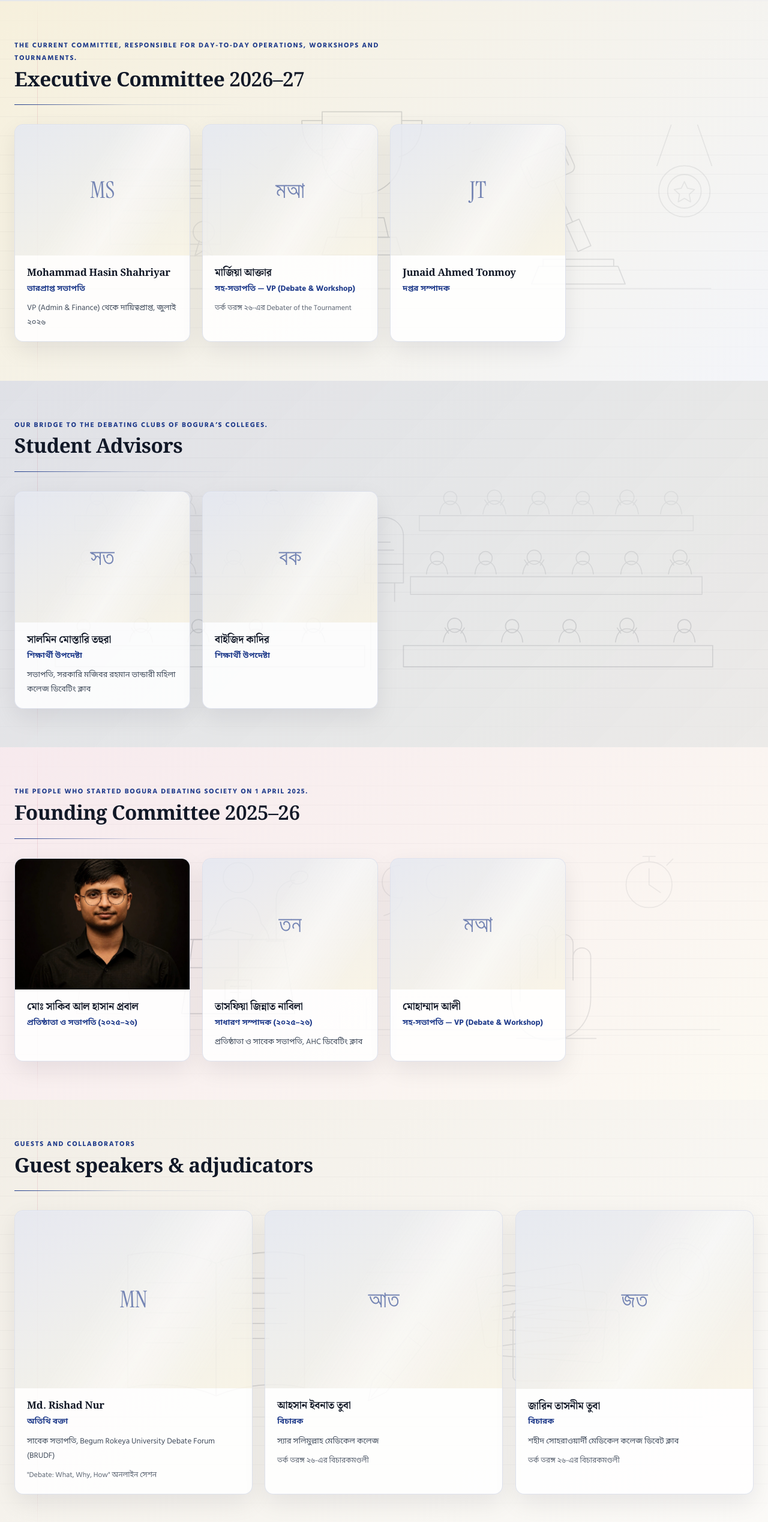
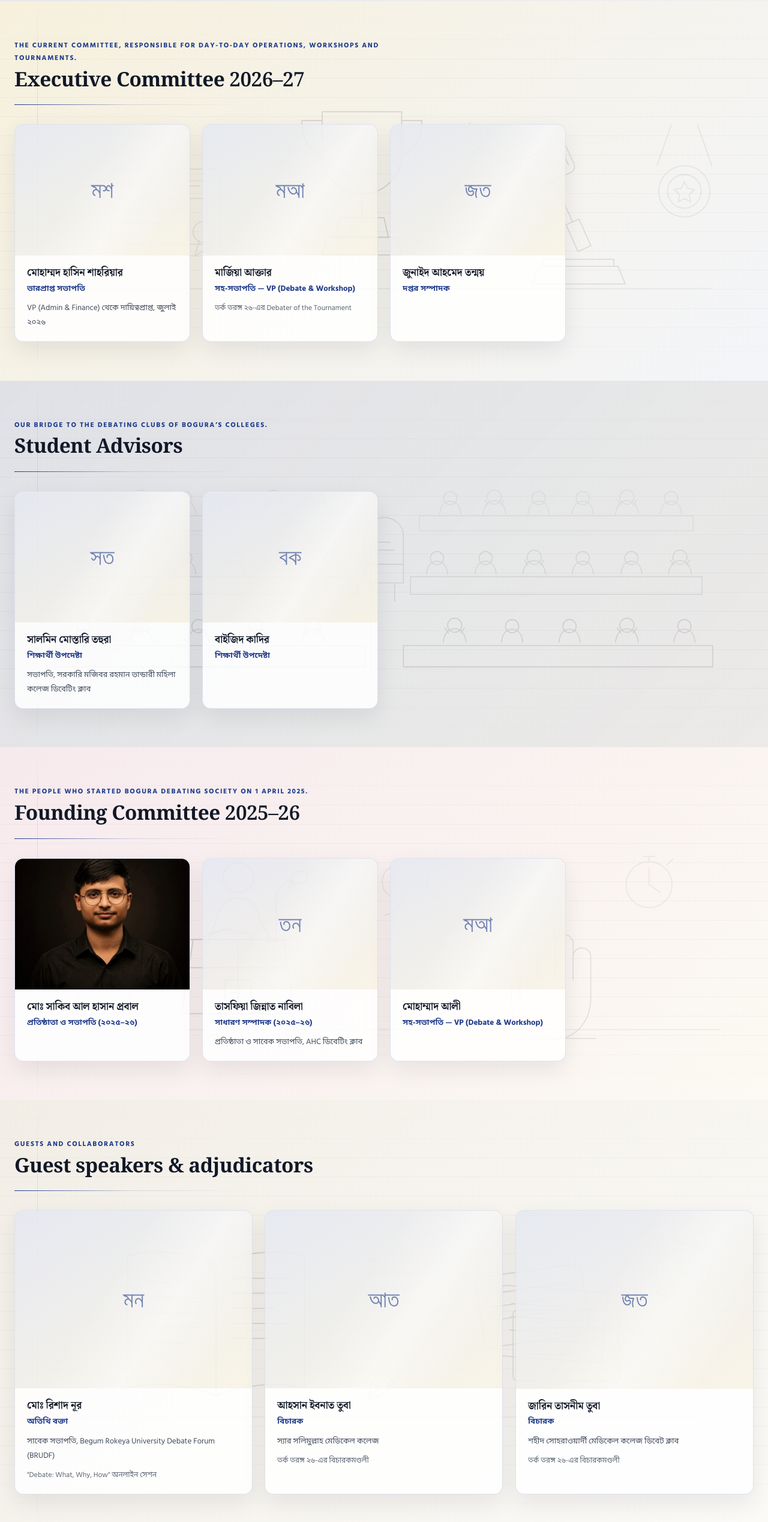
Before and after one commit to sakibalhasanprobal/bds-website, a Next.js app: page /en/team in a window 1280 px wide. Shown: the part 1699-4237 px from the top of the page at 60% size. Built offline with nearby package versions, Linux system fonts and the light colour scheme; a web font is replaced by a local one.

Commit message:
অডিট ফিক্স: টিম পেজে বাংলা নাম + ফর্ম নোট হালনাগাদ

```diff
--- a/src/content/data/misc.json
+++ b/src/content/data/misc.json
@@ -155,7 +155,7 @@
       "kicker": "অনলাইন সেশন",
       "title": "Debate: What, Why, How · Script Writing & Prep Time",
       "titleEn": "Debate: What, Why, How · Script Writing & Prep Time",
-      "body": "অতিথি Md. Rishad Nur (BRUDF) এবং স্পিকার মার্জিয়া আক্তারের দুইটি সেশন; সাথে \"Argentina vs Brazil\" রম্য বিতর্ক।",
+      "body": "অতিথি মোঃ রিশাদ নূর (BRUDF) এবং স্পিকার মার্জিয়া আক্তারের দুইটি সেশন; সাথে \"Argentina vs Brazil\" রম্য বিতর্ক।",
       "bodyEn": "Two sessions with guest Md. Rishad Nur (BRUDF) and speaker Marzia Akter, plus an “Argentina vs Brazil” humorous debate."
     },
     {
@@ -164,7 +164,7 @@
       "kicker": "নেতৃত্ব",
       "title": "নতুন কার্যনির্বাহী নেতৃত্ব",
       "titleEn": "New executive leadership",
-      "body": "কার্যনির্বাহী কমিটি ২০২৬–২৭-এ Mohammad Hasin Shahriyar ভারপ্রাপ্ত সভাপতির দায়িত্ব গ্রহণ করেন।",
+      "body": "কার্যনির্বাহী কমিটি ২০২৬–২৭-এ মোহাম্মদ হাসিন শাহরিয়ার ভারপ্রাপ্ত সভাপতির দায়িত্ব গ্রহণ করেন।",
       "bodyEn": "Mohammad Hasin Shahriyar took charge as acting president of the 2026–27 executive committee."
     },
     {
--- a/src/content/data/people.json
+++ b/src/content/data/people.json
@@ -58,7 +58,7 @@
       "blurbEn": "The current committee, responsible for day-to-day operations, workshops and tournaments.",
       "people": [
         {
-          "name": "Mohammad Hasin Shahriyar",
+          "name": "মোহাম্মদ হাসিন শাহরিয়ার",
           "role": "ভারপ্রাপ্ত সভাপতি",
           "affiliation": "VP (Admin & Finance) থেকে দায়িত্বপ্রাপ্ত, জুলাই ২০২৬"
         },
@@ -68,7 +68,7 @@
           "note": "তর্ক তরঙ্গ ২৬-এর Debater of the Tournament"
         },
         {
-          "name": "Junaid Ahmed Tonmoy",
+          "name": "জুনাইদ আহমেদ তন্ময়",
           "role": "দপ্তর সম্পাদক"
         }
       ]
@@ -117,7 +117,7 @@
   ],
   "guests": [
     {
-      "name": "Md. Rishad Nur",
+      "name": "মোঃ রিশাদ নূর",
       "role": "অতিথি বক্তা",
       "affiliation": "সাবেক সভাপতি, Begum Rokeya University Debate Forum (BRUDF)",
       "note": "\"Debate: What, Why, How\" অনলাইন সেশন"
--- a/src/content/dict.ts
+++ b/src/content/dict.ts
@@ -139,7 +139,7 @@
     typesTitle: 'তিন ধরনের সদস্যপদ',
     formTitle: 'আবেদন ফর্ম',
     formNote:
-      'ফর্মটি এখনো কোনো সার্ভারে যুক্ত নয় — README-র "Form সংযুক্ত করা" অংশ দেখে Netlify Forms চালু করো, দুই মিনিটের কাজ।',
+      'পাঠানো তথ্য নিরাপদে Netlify Forms-এ জমা হয় — BDS টিম ড্যাশবোর্ড থেকে দেখে দ্রুত যোগাযোগ করবে।',
     name: 'পূর্ণ নাম',
     institution: 'প্রতিষ্ঠান',
     classYear: 'শ্রেণি / বর্ষ',
@@ -343,7 +343,7 @@
     typesTitle: 'Three kinds of recruitment',
     formTitle: 'Application form',
     formNote:
-      'This form is not wired to a server yet — see “Connecting the forms” in the README to switch on Netlify Forms. It takes two minutes.',
+      'Your submission is stored safely in Netlify Forms — the BDS team checks the dashboard and will get back to you soon.',
     name: 'Full name',
     institution: 'Institution',
     classYear: 'Class / year',
```
